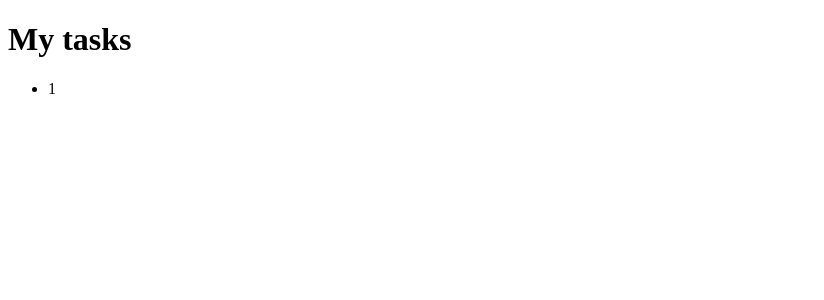
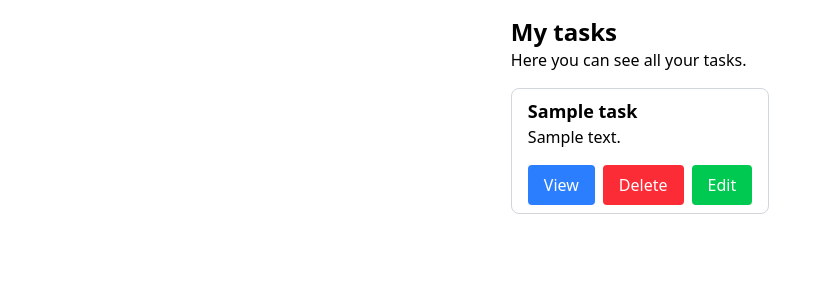
Before and after one commit to Matheus-Ei/Php-Tasklist-Crud, a PHP site: template src/Views/tasks/index.view.php in a window 1280 px wide. Shown: the top 300 px of the page, without its empty margins (0-824 px from the left). Run offline with PHP 8.4, Linux system fonts and the light colour scheme; the template is opened without the code that fills it: most values are stand-ins (such as "Sample title", 1, 10 or a date in 2020).

Commit message:
fix: tasks erros to load

```diff
--- a/config/database.php
+++ b/config/database.php
@@ -12,12 +12,11 @@ class Database {
     if (self::$pdo === null) {
       $host = $_ENV['DATABASE_HOST'];
       $port = $_ENV['DATABASE_PORT'];
-      $dbname = $_ENV['DATABASE_DATABASE'];
-      $user = $_ENV['DATABASE_USERNAME'];
+      $dbname = $_ENV['DATABASE_NAME'];
+      $user = $_ENV['DATABASE_USER'];
       $password = $_ENV['DATABASE_PASSWORD'];
 
       $dsn = "pgsql:host=$host;port=$port;dbname=$dbname";
-      echo("Connecting to database: $dsn\n");
 
       try {
         self::$pdo = new PDO($dsn, $user, $password, [
--- a/src/Views/tasks/index.view.php
+++ b/src/Views/tasks/index.view.php
@@ -3,16 +3,31 @@
 <head>
     <meta charset="UTF-8">
     <title>Task list</title>
+    <script src="https://cdn.jsdelivr.net/npm/@tailwindcss/browser@4"></script>
 </head>
 
 <body>
-    <div class="container">
-        <h1>My tasks</h1>
+    <div class="flex flex-col items-center min-h-screen p-4">
 
         <ul>
-            <?php foreach ($tarefas as $tarefa): ?>
-                <li>
-                    <?= htmlspecialchars($tarefa['id']) ?>
+            <h1 class='font-bold text-2xl'>My tasks</h1>
+            <p class='mb-4'>Here you can see all your tasks.</p>
+
+            <?php if (empty($tasks)): ?>
+              <p class='text-gray-500'>No tasks available.</p>
+            <?php endif; ?>
+
+            <?php foreach ($tasks as $task): ?>
+                <li class="py-2 flex flex-col gap-x-2 border border-gray-300 rounded-lg p-4 mb-4 w-fit">
+                  <h2 class='text-lg font-semibold'><?= htmlspecialchars($task['title']) ?></h2>
+
+                  <p><?= htmlspecialchars($task['description']) ?></p>
+
+                  <div class='flex w-full justify-start items-center gap-x-2 mt-2'>
+                    <button class="bg-blue-500 text-white px-4 py-2 rounded mt-2 cursor-pointer">View</button>
+                    <button class="bg-red-500 text-white px-4 py-2 rounded mt-2 cursor-pointer">Delete</button>
+                    <button class="bg-green-500 text-white px-4 py-2 rounded mt-2 cursor-pointer">Edit</button>
+                  </div>
                 </li>
             <?php endforeach; ?>
         </ul>
```
Also changed, not shown: src/Models/Tasks.php (renamed from src/Models/tasks.php), 1 other file.
